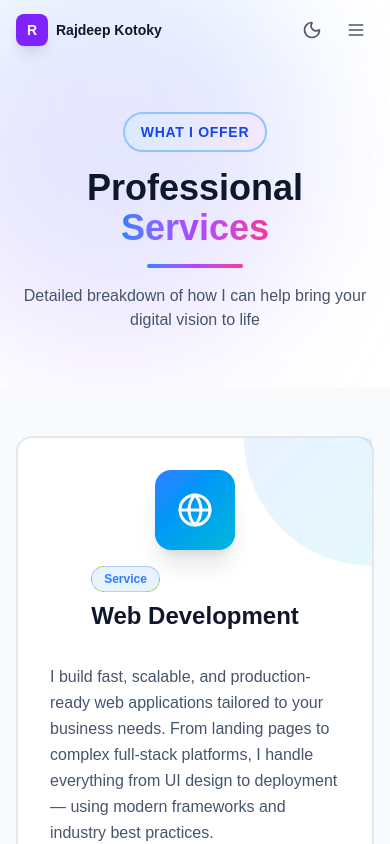
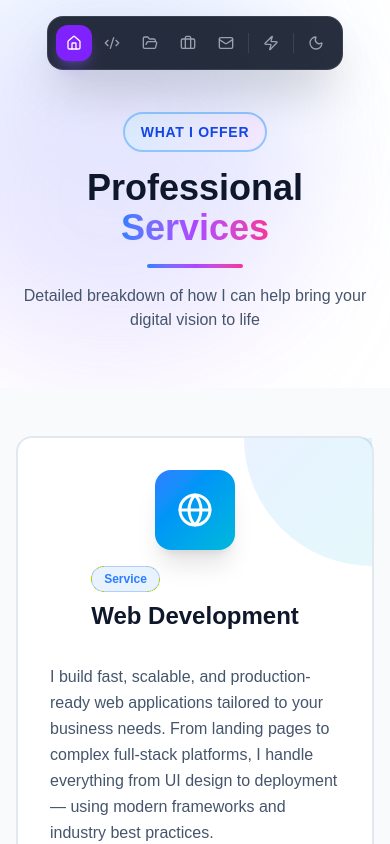
Before and after one commit to Rajdeep1234yyuhh/porta, a Next.js app: page /services in a window 390 px wide. Shown: the top 844 px of the page. Built offline with nearby package versions, Linux system fonts and the light colour scheme.

Commit message:
mobile view

```diff
--- a/src/app/components/HomeClient.tsx
+++ b/src/app/components/HomeClient.tsx
@@ -21,7 +21,6 @@ const SECTION_IDS = [
 ];
 
 export default function HomeClient() {
-  const [isMenuOpen, setIsMenuOpen] = useState(false);
   const [isDarkMode, setIsDarkMode] = useState(false);
   const [current, setCurrent] = useState(0);
   const [animating, setAnimating] = useState(false);
@@ -62,7 +61,6 @@ export default function HomeClient() {
     (sectionId: string) => {
       const idx = SECTION_IDS.indexOf(sectionId);
       if (idx !== -1) goTo(idx);
-      setIsMenuOpen(false);
     },
     [goTo],
   );
@@ -173,9 +171,6 @@ export default function HomeClient() {
       <Navbar
         isDarkMode={isDarkMode}
         toggleTheme={toggleTheme}
-        isMenuOpen={isMenuOpen}
-        setIsMenuOpen={setIsMenuOpen}
-        scrollY={current * 100}
         scrollToSection={scrollToSection}
         activeSection={SECTION_IDS[current]}
       />
--- a/src/app/components/Navbar.jsx
+++ b/src/app/components/Navbar.jsx
@@ -5,8 +5,6 @@ import Link from "next/link";
 import {
   Sun,
   Moon,
-  Menu,
-  X,
   Home,
   Code2,
   FolderOpen,
@@ -15,7 +13,6 @@ import {
   Zap,
   Phone,
   Info,
-  ChevronDown,
   Box,
 } from "lucide-react";
 
@@ -49,9 +46,6 @@ const DockItem = ({ icon: Icon, label, onClick, active, isDarkMode }) => (
 const Navbar = ({
   isDarkMode,
   toggleTheme,
-  isMenuOpen,
-  setIsMenuOpen,
-  scrollY,
   scrollToSection,
   activeSection = "home",
 }) => {
@@ -77,13 +71,11 @@ const Navbar = ({
 
   const handleNav = (section) => {
     scrollToSection(section);
-    setIsMenuOpen(false);
   };
 
   const handleQuickDetails = () => {
     scrollToSection("quick-solutions");
     setQuickOpen(false);
-    setIsMenuOpen(false);
   };
 
   return (
@@ -241,141 +233,66 @@ const Navbar = ({
         </a>
       </div>
 
-      {/* ── Mobile: top bar ── */}
-      <nav className="fixed w-full z-50 lg:hidden">
-        <div
-          className={`flex items-center justify-between px-4 py-3 transition-all duration-300 ${
-            scrollY > 50
-              ? "bg-gray-900/95 backdrop-blur-xl shadow-xl border-b border-white/10"
-              : "bg-transparent"
-          }`}
-        >
-          <Link href="/" className="flex items-center gap-2">
-            <div className="w-8 h-8 bg-violet-600 rounded-lg flex items-center justify-center shadow-lg">
-              <span className="text-white font-bold text-sm">R</span>
-            </div>
-            <span
-              className={`font-semibold text-sm ${isDarkMode ? "text-white" : "text-gray-900"}`}
-            >
-              Rajdeep Kotoky
-            </span>
-          </Link>
-
-          <div className="flex items-center gap-2">
-            <button
-              onClick={toggleTheme}
-              className={`p-2 rounded-lg transition-colors ${isDarkMode ? "text-gray-300 hover:text-white" : "text-gray-600 hover:text-gray-900"}`}
-            >
-              {isDarkMode ? (
-                <Sun className="w-5 h-5" />
-              ) : (
-                <Moon className="w-5 h-5" />
-              )}
-            </button>
-            <button
-              onClick={() => setIsMenuOpen(!isMenuOpen)}
-              className={`p-2 rounded-lg transition-colors ${isDarkMode ? "text-gray-300 hover:text-white" : "text-gray-600 hover:text-gray-900"}`}
-            >
-              {isMenuOpen ? (
-                <X className="w-5 h-5" />
-              ) : (
-                <Menu className="w-5 h-5" />
-              )}
-            </button>
-          </div>
-        </div>
-
-        {isMenuOpen && (
-          <div
-            style={{ animation: "dropIn 0.18s ease both" }}
-            className="mx-3 mt-1 rounded-2xl border border-white/10 bg-gray-900/95 backdrop-blur-xl shadow-2xl overflow-hidden"
-          >
+      {/* ── Mobile: floating dock (same style as desktop, top-center) ── */}
+      <div className="fixed top-4 left-1/2 -translate-x-1/2 z-50 flex lg:hidden items-center gap-0.5 px-2 py-2 rounded-2xl backdrop-blur-xl shadow-2xl border bg-gray-900/90 border-white/10">
         {navItems.map(({ label, icon: Icon, section }) => (
           <button
             key={section}
             onClick={() => handleNav(section)}
-                className={`flex items-center gap-3 w-full px-5 py-3.5 text-sm font-medium transition-colors ${
+            className={`group relative flex flex-col items-center justify-center w-9 h-9 rounded-xl transition-all duration-200 ${
               activeSection === section
-                    ? "text-violet-400 bg-violet-500/10"
-                    : "text-gray-300 hover:text-white hover:bg-white/10"
+                ? "bg-violet-600 text-white shadow-lg shadow-violet-500/30"
+                : "text-gray-400 hover:text-white hover:bg-white/10"
             }`}
           >
-                <Icon className="w-4 h-4" /> {label}
+            <Icon className="w-4 h-4 transition-transform duration-200 group-hover:-translate-y-1.5" />
+            <span className="absolute top-full mt-1.5 left-1/2 -translate-x-1/2 text-[10px] font-semibold whitespace-nowrap opacity-0 -translate-y-1 group-hover:opacity-100 group-hover:translate-y-0 transition-all duration-200 pointer-events-none px-1.5 py-0.5 rounded-md bg-gray-900 text-white shadow">
+              {label}
+            </span>
           </button>
         ))}
-            <div className="border-t border-white/10 p-4 flex flex-col gap-3">
+
+        <div className="w-px h-5 bg-white/10 mx-0.5" />
+
+        {/* Quick Fix */}
+        <div className="relative" ref={quickRef}>
           <button
             onClick={() => setQuickOpen((o) => !o)}
-                className="flex items-center justify-center gap-2 w-full px-4 py-2.5 rounded-xl bg-white/10 text-white text-sm font-semibold hover:bg-white/15 transition-colors"
+            className={`group relative flex flex-col items-center justify-center w-9 h-9 rounded-xl transition-all duration-200 ${
+              activeSection === "quick-solutions"
+                ? "bg-violet-600 text-white shadow-lg shadow-violet-500/30"
+                : "text-gray-400 hover:text-white hover:bg-white/10"
+            }`}
           >
-                <Zap className="w-4 h-4" />
-                Quick Fix
-                <ChevronDown
-                  className={`w-3.5 h-3.5 transition-transform duration-200 ${quickOpen ? "rotate-180" : ""}`}
-                />
+            <Zap className="w-4 h-4 transition-transform duration-200 group-hover:-translate-y-1.5" />
+            <span className="absolute top-full mt-1.5 left-1/2 -translate-x-1/2 text-[10px] font-semibold whitespace-nowrap opacity-0 -translate-y-1 group-hover:opacity-100 group-hover:translate-y-0 transition-all duration-200 pointer-events-none px-1.5 py-0.5 rounded-md bg-gray-900 text-white shadow">Quick Fix</span>
           </button>
           {quickOpen && (
-                <div className="rounded-xl border border-white/10 overflow-hidden">
-                  <a
-                    href={`https://wa.me/${PHONE}?text=Hi%20Rajdeep%2C%20I%20need%20quick%20tech%20help%20with%3A%20`}
-                    target="_blank"
-                    rel="noopener noreferrer"
-                    onClick={() => {
-                      setQuickOpen(false);
-                      setIsMenuOpen(false);
-                    }}
-                    className="flex items-center gap-2.5 px-4 py-3 text-sm font-medium text-gray-200 hover:bg-white/10 transition-colors"
+            <div
+              style={{ animation: "dropIn 0.18s ease both" }}
+              className="absolute top-full left-1/2 -translate-x-1/2 mt-3 w-44 rounded-xl shadow-2xl border overflow-hidden z-50 bg-gray-900 border-white/10"
             >
+              <a href={`https://wa.me/${PHONE}?text=Hi%20Rajdeep%2C%20I%20need%20quick%20tech%20help%20with%3A%20`} target="_blank" rel="noopener noreferrer" onClick={() => setQuickOpen(false)} className="flex items-center gap-2.5 px-4 py-3 text-sm font-medium text-gray-200 hover:bg-white/10 transition-colors">
                 <WhatsAppIcon /> WhatsApp
               </a>
-                  <a
-                    href={`tel:+${PHONE}`}
-                    onClick={() => {
-                      setQuickOpen(false);
-                      setIsMenuOpen(false);
-                    }}
-                    className="flex items-center gap-2.5 px-4 py-3 text-sm font-medium text-gray-200 hover:bg-white/10 border-t border-white/10 transition-colors"
-                  >
+              <a href={`tel:+${PHONE}`} onClick={() => setQuickOpen(false)} className="flex items-center gap-2.5 px-4 py-3 text-sm font-medium text-gray-200 hover:bg-white/10 border-t border-white/10 transition-colors">
                 <Phone className="w-4 h-4 text-blue-400" /> Call Me
               </a>
-                  <button
-                    onClick={() => {
-                      scrollToSection("contact");
-                      setQuickOpen(false);
-                      setIsMenuOpen(false);
-                    }}
-                    className="w-full flex items-center gap-2.5 px-4 py-3 text-sm font-medium text-gray-200 hover:bg-white/10 border-t border-white/10 transition-colors"
-                  >
+              <button onClick={() => { scrollToSection("contact"); setQuickOpen(false); }} className="w-full flex items-center gap-2.5 px-4 py-3 text-sm font-medium text-gray-200 hover:bg-white/10 border-t border-white/10 transition-colors">
                 <Mail className="w-4 h-4 text-purple-400" /> Message
-                  </button>
-                  <button
-                    onClick={handleQuickDetails}
-                    className="w-full flex items-center gap-2.5 px-4 py-3 text-sm font-medium text-gray-200 hover:bg-white/10 border-t border-white/10 transition-colors"
-                  >
-                    <Info className="w-4 h-4 text-emerald-400" /> Details
               </button>
             </div>
           )}
-              <Link
-                href="/cube"
-                onClick={() => setIsMenuOpen(false)}
-                className="w-full flex items-center justify-center gap-2 px-4 py-2.5 rounded-xl bg-white/10 text-white text-sm font-semibold hover:bg-white/15 transition-colors"
-              >
-                <Box className="w-4 h-4" /> Cube View
-              </Link>
-              <button
-                onClick={() => {
-                  scrollToSection("contact");
-                  setIsMenuOpen(false);
-                }}
-                className="w-full px-4 py-2.5 rounded-xl border border-white/20 text-white text-sm font-semibold hover:bg-white hover:text-gray-900 transition-all duration-200"
-              >
-                Hire Me
+        </div>
+
+        <div className="w-px h-5 bg-white/10 mx-0.5" />
+
+        {/* Theme */}
+        <button onClick={toggleTheme} className="group relative flex flex-col items-center justify-center w-9 h-9 rounded-xl text-gray-400 hover:text-white hover:bg-white/10 transition-all duration-200">
+          {isDarkMode ? <Sun className="w-4 h-4 transition-transform duration-200 group-hover:-translate-y-1.5" /> : <Moon className="w-4 h-4 transition-transform duration-200 group-hover:-translate-y-1.5" />}
+          <span className="absolute top-full mt-1.5 left-1/2 -translate-x-1/2 text-[10px] font-semibold whitespace-nowrap opacity-0 -translate-y-1 group-hover:opacity-100 group-hover:translate-y-0 transition-all duration-200 pointer-events-none px-1.5 py-0.5 rounded-md bg-gray-900 text-white shadow">{isDarkMode ? "Light" : "Dark"}</span>
         </button>
       </div>
-          </div>
-        )}
-      </nav>
     </>
   );
 };
--- a/src/app/components/ProjectsClient.tsx
+++ b/src/app/components/ProjectsClient.tsx
@@ -382,8 +382,6 @@ export default function ProjectsClient() {
   const [searchTerm, setSearchTerm] = useState("");
   const [selectedCategory, setSelectedCategory] = useState("All");
   const [isDarkMode, setIsDarkMode] = useState(false);
-  const [isMenuOpen, setIsMenuOpen] = useState(false);
-  const [hasScrolled, setHasScrolled] = useState(false);
   const [expandedTechStacks, setExpandedTechStacks] = useState<Set<number>>(new Set());
   const [expandedDescriptions, setExpandedDescriptions] = useState<Set<number>>(new Set());
 
@@ -394,24 +392,6 @@ export default function ProjectsClient() {
       setIsDarkMode(true);
       document.documentElement.classList.add("dark");
     }
-  }, []);
-
-  useEffect(() => {
-    let frameId = 0;
-    const handleScroll = () => {
-      if (frameId) return;
-      frameId = window.requestAnimationFrame(() => {
-        frameId = 0;
-        const nextHasScrolled = window.scrollY > 50;
-        setHasScrolled((prev) => (prev === nextHasScrolled ? prev : nextHasScrolled));
-      });
-    };
-    handleScroll();
-    window.addEventListener("scroll", handleScroll);
-    return () => {
-      if (frameId) window.cancelAnimationFrame(frameId);
-      window.removeEventListener("scroll", handleScroll);
-    };
   }, []);
 
   const toggleTheme = () => {
@@ -427,7 +407,6 @@ export default function ProjectsClient() {
   };
 
   const scrollToSection = (sectionId: string) => {
-    setIsMenuOpen(false);
     if (sectionId === "projects") {
       window.scrollTo({ top: 0, behavior: "smooth" });
     } else {
@@ -490,9 +469,6 @@ export default function ProjectsClient() {
         <Navbar
           isDarkMode={isDarkMode}
           toggleTheme={toggleTheme}
-          isMenuOpen={isMenuOpen}
-          setIsMenuOpen={setIsMenuOpen}
-          scrollY={hasScrolled ? 100 : 0}
           scrollToSection={scrollToSection}
         />
       </div>
--- a/src/app/components/ServicesClient.tsx
+++ b/src/app/components/ServicesClient.tsx
@@ -32,18 +32,10 @@ const tagColors = [
 
 export default function ServicesClient() {
   const [isDarkMode, setIsDarkMode] = useState(false);
-  const [isMenuOpen, setIsMenuOpen] = useState(false);
-  const [scrollY, setScrollY] = useState(0);
 
   useEffect(() => {
     const saved = localStorage.getItem("theme");
     setIsDarkMode(saved === "dark");
-  }, []);
-
-  useEffect(() => {
-    const handleScroll = () => setScrollY(window.scrollY);
-    window.addEventListener("scroll", handleScroll);
-    return () => window.removeEventListener("scroll", handleScroll);
   }, []);
 
   useEffect(() => {
@@ -74,7 +66,6 @@ export default function ServicesClient() {
     } else {
       window.location.href = `/#${id}`;
     }
-    setIsMenuOpen(false);
   };
 
   return (
@@ -82,9 +73,6 @@ export default function ServicesClient() {
       <Navbar
         isDarkMode={isDarkMode}
         toggleTheme={toggleTheme}
-        isMenuOpen={isMenuOpen}
-        setIsMenuOpen={setIsMenuOpen}
-        scrollY={scrollY}
         scrollToSection={scrollToSection}
       />
 
```
Lines whose indentation alone changed are shown as unchanged.
